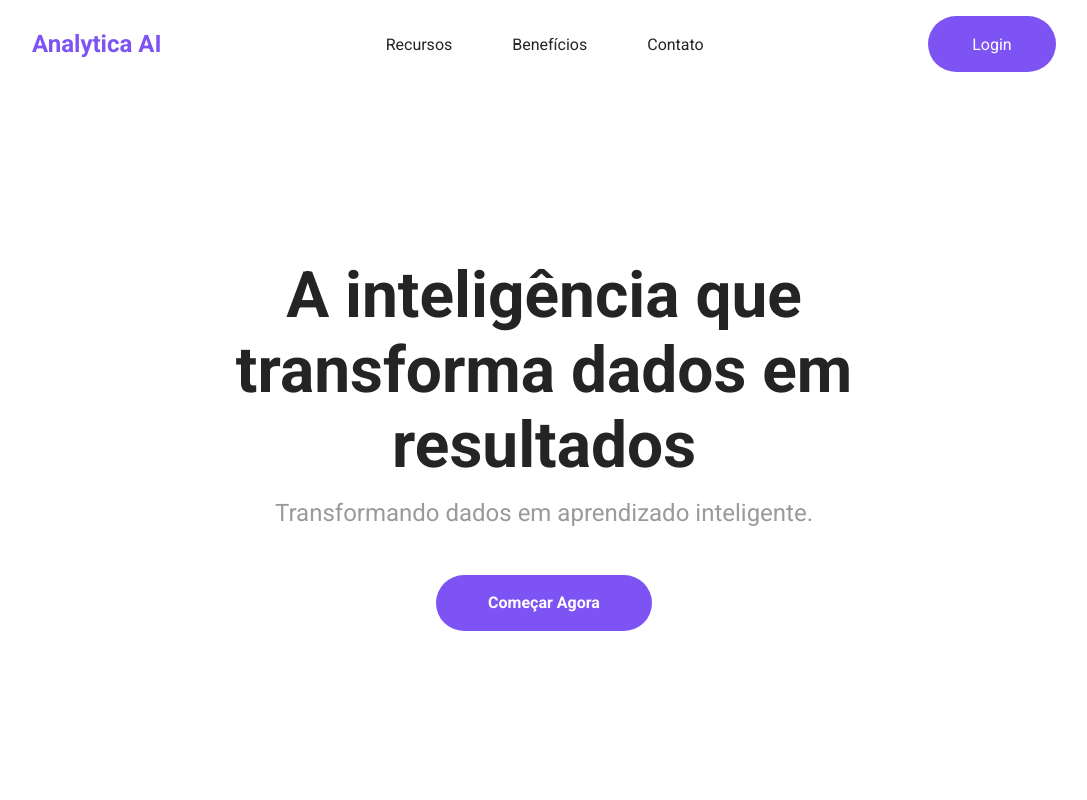
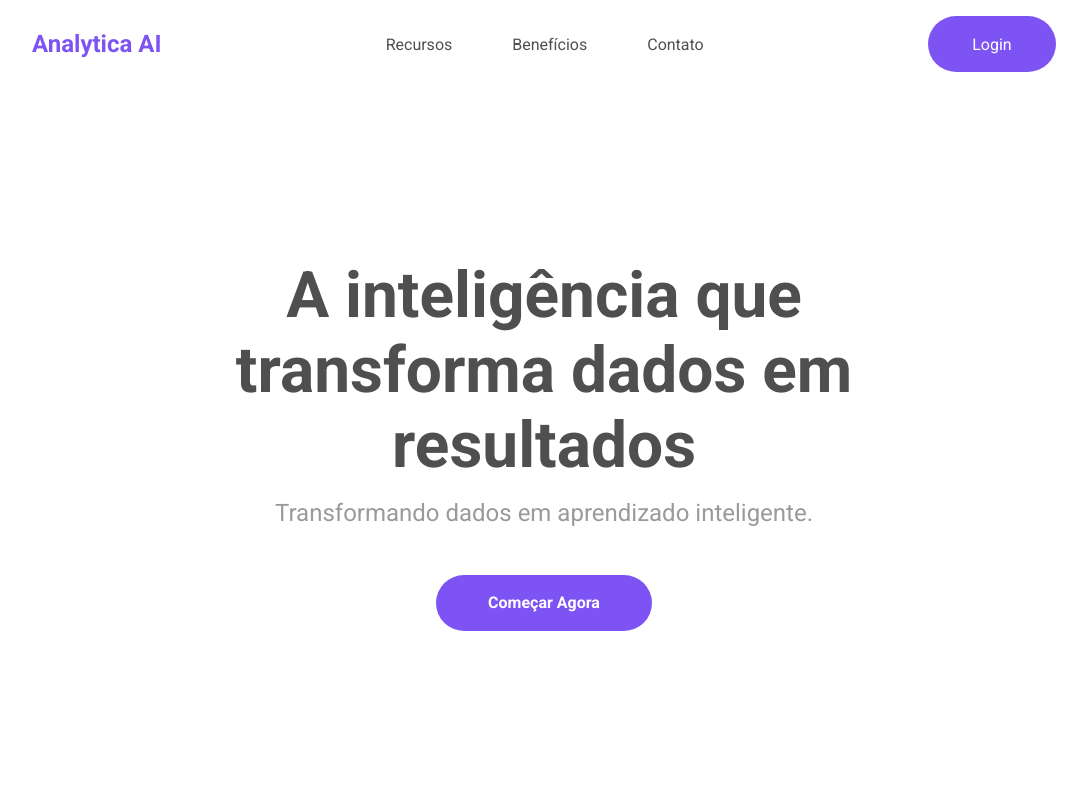
Before and after one commit to campoos/Front-End-TCC-, a React (Vite) app in the folder analityca-ai/: page / in a window 1280 px wide. Shown: the top 800 px of the page, without its empty margins (96-1183 px from the left). Built offline with nearby package versions, Linux system fonts and the light colour scheme; grey boxes are pictures that could not be loaded; what chartjs-plugin-datalabels would draw is missing.

Commit message:
fix: modo escuro texto

```diff
--- a/analityca-ai/src/Main.css
+++ b/analityca-ai/src/Main.css
@@ -4,7 +4,7 @@
     --roxo-secundario-modo-claro: #714ed3;
     --roxo-terciario-modo-claro: #DED4FC;
     --texto-branco-modo-claro: #ffffff;
-    --texto-preto-modo-claro: #242424;
+    --texto-preto-modo-claro: #504f4f;
     --texto-transparente-modo-claro: #9A9A9A;
     --background-claro-modo-claro: #ffffff;
     --background-cinza-modo-claro: #F3F3F3;
--- a/analityca-ai/src/pages/configuracoes/Configuracoes.jsx
+++ b/analityca-ai/src/pages/configuracoes/Configuracoes.jsx
@@ -186,7 +186,7 @@ function ConfiguracoesPage() {
             <div id="containerAparencia">
               <div id='containerTema'>
                 <div id="containerTextoTema">
-                  <h3>Modo Dark</h3>
+                  <h3>Modo Escuro</h3>
                   <span>Troca as cores da tela para um modo escuro</span>
                 </div>
                 <div className="switch-container">
```
